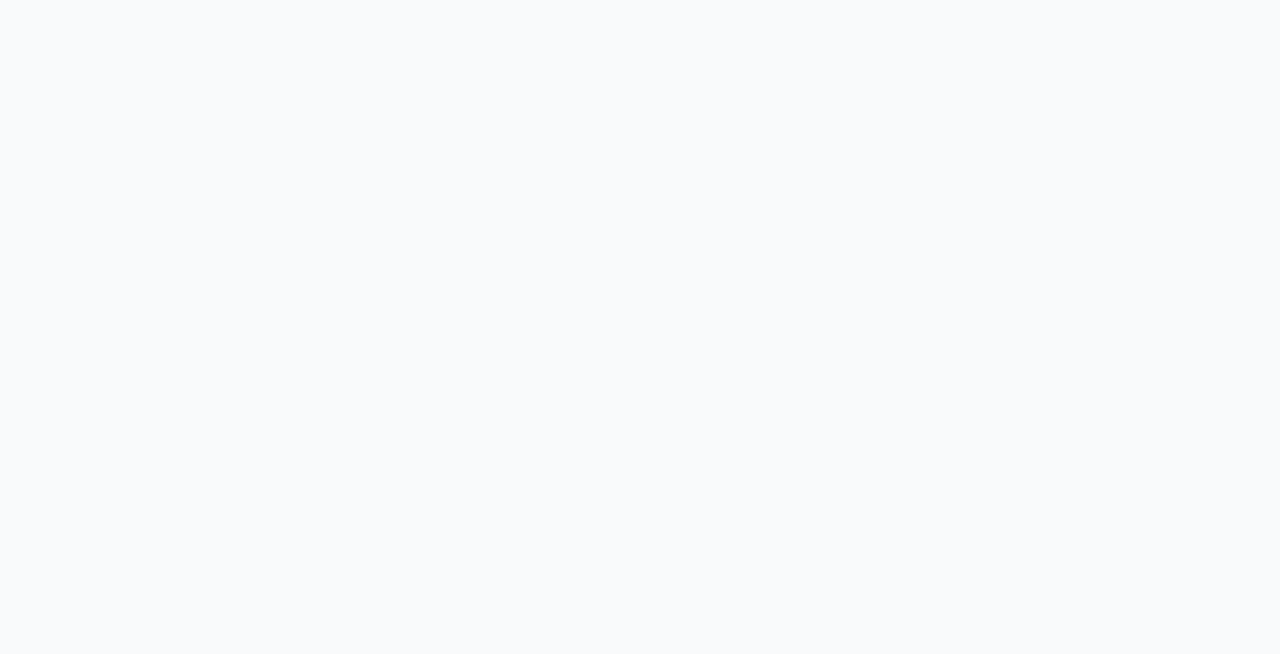
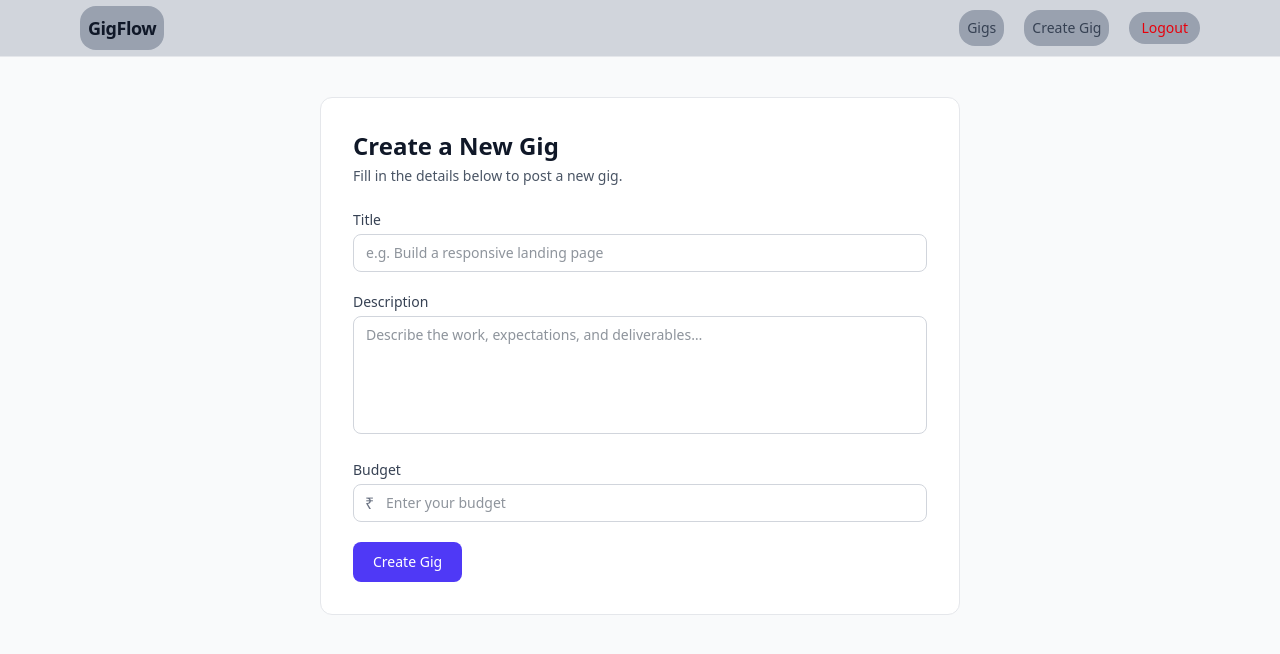
Before and after one commit to 13sanni/GIGFLOW, a React app in the folder frontend/: page /create-gig in a window 1280 px wide. Before the commit this address had no page. Shown: the top 654 px of the page. Built offline with nearby package versions, Linux system fonts and the light colour scheme; the HTML template or start-up script is replaced by a standard one.

Commit message:
made the ui of create gig

```diff
--- a/frontend/src/App.jsx
+++ b/frontend/src/App.jsx
@@ -5,6 +5,7 @@ import Register from "./pages/Register";
 import Gigs from "./pages/Gigs";
 import GigDetail from "./pages/GigDetails.jsx";
 import AppLayout from "./layouts/AppLayout.jsx";
+import CreateGig from "./pages/CreateGig.jsx";
 function App() {
   return (
     <BrowserRouter>
@@ -14,6 +15,7 @@ function App() {
           <Route path="/register" element={<Register />} />
 
           <Route element={<AppLayout />}>
+          <Route path="/create-gig" element={<CreateGig />} />
           <Route path="/" element={<Navigate to="/gigs" />} />
           <Route path="/gigs/:id" element={<GigDetail />} />
           <Route path="/gigs" element={<Gigs />} />
--- /dev/null
+++ b/frontend/src/pages/CreateGig.jsx
@@ -0,0 +1,134 @@
+import { useState } from "react";
+import { useNavigate } from "react-router-dom";
+import api from "../lib/Axios";
+
+const CreateGig = () => {
+  const navigate = useNavigate();
+
+  const [title, setTitle] = useState("");
+  const [description, setDescription] = useState("");
+  const [budget, setBudget] = useState("");
+  const [loading, setLoading] = useState(false);
+  const [error, setError] = useState("");
+
+  const handleSubmit = async (e) => {
+    e.preventDefault();
+    setError("");
+    setLoading(true);
+
+    try {
+      await api.post("/gig/create", {
+  title: title.trim(),
+  description: description.trim(),
+  budget: Number(budget),
+});
+
+      navigate("/gigs");
+    } catch (err) {
+      if (err.response?.status === 401) {
+        navigate("/login");
+      } else {
+        setError("Failed to create gig");
+      }
+    } finally {
+      setLoading(false);
+    }
+  };
+
+  return (
+    <div className="min-h-screen bg-gray-50">
+      <div className="max-w-2xl mx-auto px-4 py-10">
+        <div className="bg-white border border-gray-200 rounded-xl p-6 sm:p-8">
+
+          <h1 className="text-2xl font-semibold text-gray-900">
+            Create a New Gig
+          </h1>
+          <p className="mt-1 text-sm text-gray-600">
+            Fill in the details below to post a new gig.
+          </p>
+
+
+          {error && (
+            <div className="mt-4 text-sm text-red-600">
+              {error}
+            </div>
+          )}
+
+          <form onSubmit={handleSubmit} className="mt-6 space-y-5">
+
+            <div>
+              <label className="block text-sm font-medium text-gray-700 mb-1">
+                Title
+              </label>
+              <input
+                type="text"
+                value={title}
+                onChange={(e) => setTitle(e.target.value)}
+                required
+                placeholder="e.g. Build a responsive landing page"
+                className="w-full rounded-lg border border-gray-300 px-3 py-2
+                           text-sm text-gray-800
+                           focus:outline-none focus:ring-2 focus:ring-indigo-500"
+              />
+            </div>
+
+            <div>
+              <label className="block text-sm font-medium text-gray-700 mb-1">
+                Description
+              </label>
+              <textarea
+                value={description}
+                onChange={(e) => setDescription(e.target.value)}
+                required
+                rows={5}
+                placeholder="Describe the work, expectations, and deliverables…"
+                className="w-full rounded-lg border border-gray-300 px-3 py-2
+                           text-sm text-gray-800
+                           focus:outline-none focus:ring-2 focus:ring-indigo-500
+                           resize-none"
+              />
+            </div>
+
+
+            <div>
+              <label className="block text-sm font-medium text-gray-700 mb-1">
+                Budget
+              </label>
+              <div className="relative">
+                <span className="absolute left-3 top-1/2 -translate-y-1/2 text-gray-500">
+                  ₹
+                </span>
+                <input
+                  type="number"
+                  value={budget}
+                  onChange={(e) => setBudget(e.target.value)}
+                  required
+                  placeholder="Enter your budget"
+                  className="w-full rounded-lg border border-gray-300 px-3 py-2 pl-8
+                             text-sm text-gray-800
+                             focus:outline-none focus:ring-2 focus:ring-indigo-500"
+                />
+              </div>
+            </div>
+
+
+            <button
+              type="submit"
+              disabled={loading}
+              className="inline-flex items-center justify-center
+                         rounded-lg bg-indigo-600 px-5 py-2.5
+                         text-sm font-medium text-white
+                         hover:bg-indigo-700
+                         disabled:opacity-60 disabled:cursor-not-allowed
+                         transition-colors"
+            >
+              {loading ? "Creating…" : "Create Gig"}
+            </button>
+          </form>
+        </div>
+      </div>
+    </div>
+  );
+};
+
+export default CreateGig;
```
